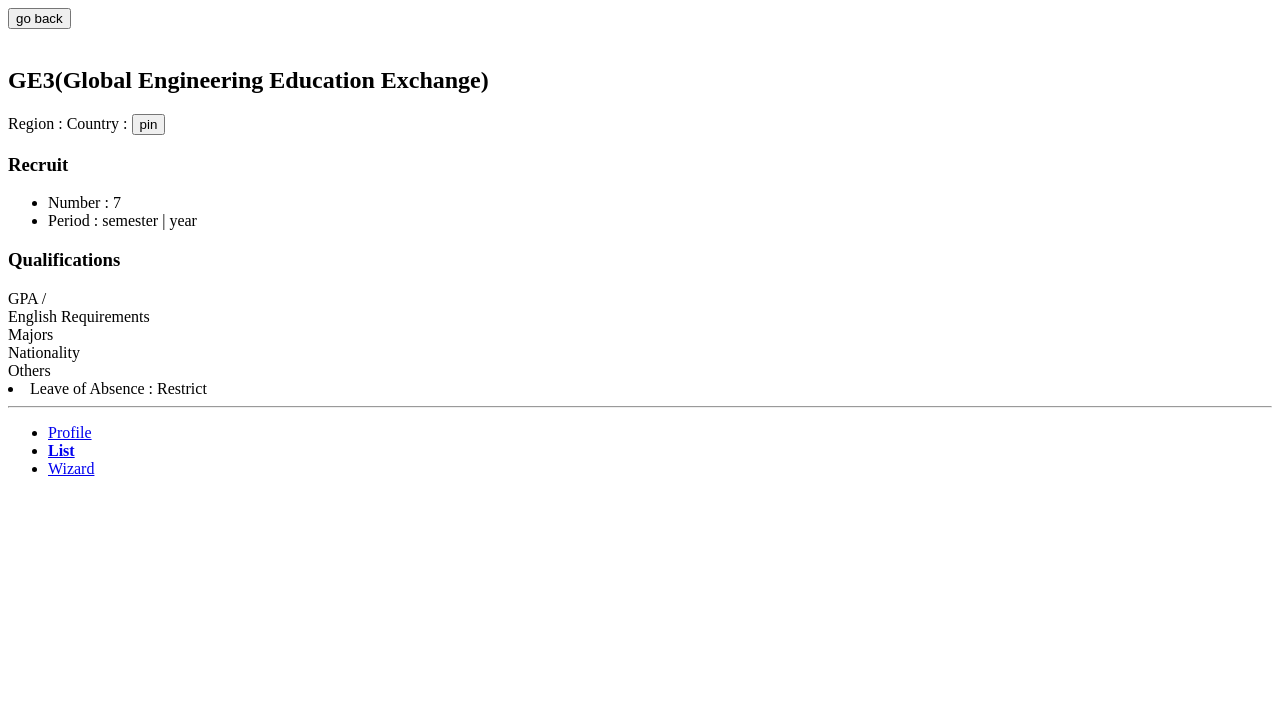
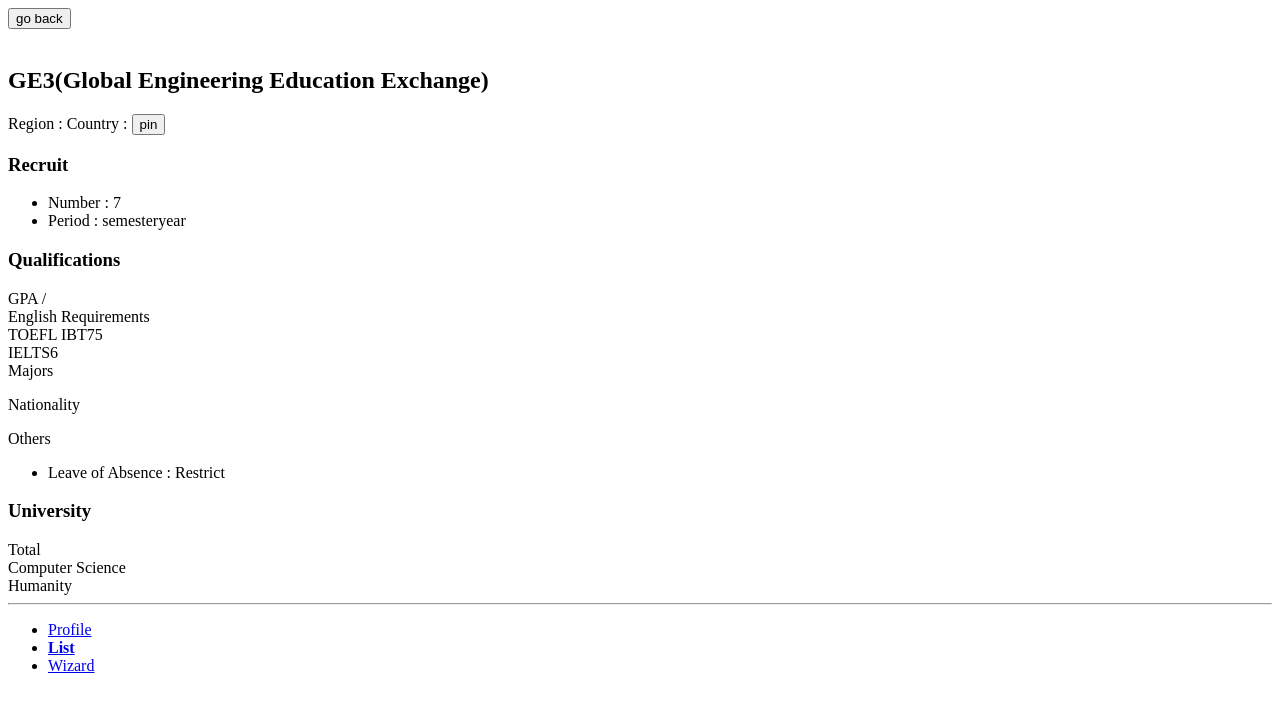
Before and after one commit to hongroklim/world-campus, a React (Create React App) app in the folder frontend/: page /programs/1 in a window 1280 px wide. Shown: the top 712 px of the page. Built offline with nearby package versions, Linux system fonts and the light colour scheme; the HTML template or start-up script is replaced by a standard one.

Commit message:
Updated Details

```diff
--- a/frontend/package.json
+++ b/frontend/package.json
@@ -1,5 +1,5 @@
 {
-  "name": "frontend",
+  "name": "world-camus",
   "version": "0.1.0",
   "private": true,
   "dependencies": {
--- a/frontend/src/components/Detail.jsx
+++ b/frontend/src/components/Detail.jsx
@@ -2,15 +2,34 @@
 import { useParams } from "react-router-dom"
 
 import Qualfs from "./Qualfs"
+import UnivDetail from "./UnivDetail"
 
-import { loadProgram } from "../utils/repo"
+import { loadProgram, loadUniversity } from "../utils/repo"
+import { getListItems } from "../utils/elements"
+
+const Recruit = ({ program }) => {
+  return (
+    <div>
+      <h3>Recruit</h3>
+      <ul>
+        <li>Number : {program['recruit-number']}</li>
+        <li>Period : {getListItems(program.period).map(e => (
+          <span key={e.text}>{e.text}</span>
+        ))}</li>
+      </ul>
+    </div>
+  )
+}
 
 const Detail = (props) => {
   let { seq } = useParams();
   seq = parseInt(seq);
 
   const [program] = useState(loadProgram(seq));
-  // console.log(program);
+  const [univ] = useState(loadUniversity(program['university-name']));
+
+  console.log(program);
+  console.log(univ);
 
   return (
     <>
@@ -28,15 +47,11 @@
         <button>pin</button>
       </div>
 
-      <div>
-        <h3>Recruit</h3>
-        <ul>
-          <li>Number : {program['recruit-number']}</li>
-          <li>Period : {program.period}</li>
-        </ul>
-      </div>
+      <Recruit program={program} />
 
       <Qualfs program={program} />
+
+      <UnivDetail univ={univ} />
     </>
   );
 }
--- /dev/null
+++ b/frontend/src/components/QualfEng.jsx
@@ -0,0 +1,69 @@
+import React, { useState } from "react"
+
+const QualfEng = ({ program }) => {
+  const [label, setLabel] = useState(null);
+
+  const hasDetail = (program, input) => {
+    for(const e of ['r', 'l', 's', 'w']){
+      if(program[`${input}-${e}`])
+        return true;
+    }
+    return false;
+  }
+
+  const handleToggle = tobeLabel => {
+    // Close when trying to set same one
+    setLabel(label !== tobeLabel ? tobeLabel : null);
+  }
+
+  return (
+    <>
+      <div>
+        {program.ibt ?
+          <div>
+            <span>TOEFL IBT</span><span>{program.ibt}</span>
+            {hasDetail(program, 'ibt') ?
+              <button onClick={()=>handleToggle('ibt')}
+                      className={label === 'ibt' ? 'btn-active' : null}>
+              +</button> : null}
+          </div> : null}
+        {program.ielts ?
+          <div>
+            <span>IELTS</span><span>{program.ielts}</span>
+            {hasDetail(program, 'ielts') ?
+              <button onClick={()=>handleToggle('ielts')}
+                      className={label === 'ielts' ? 'btn-active' : null}>
+              +</button> : null}
+          </div> : null}
+        {program.itp ?
+          <div>
+            <span>TOEFL ITP</span><span>{program.itp}</span>
+          </div> : null}
+      </div>
+      {label ?
+        <div>
+          <button onClick={()=>handleToggle(null)}>close</button>
+          <table>
+            <thead>
+              <tr>
+                <th>Reading</th>
+                <th>Listening</th>
+                <th>Speaking</th>
+                <th>Writing</th>
+              </tr>
+            </thead>
+            <tbody>
+              <tr>
+                <td>{program[`${label}-r`]}</td>
+                <td>{program[`${label}-l`]}</td>
+                <td>{program[`${label}-s`]}</td>
+                <td>{program[`${label}-w`]}</td>
+              </tr>
+            </tbody>
+          </table>
+        </div> : null}
+    </>
+  )
+}
+
+export default QualfEng;
--- a/frontend/src/components/Qualfs.jsx
+++ b/frontend/src/components/Qualfs.jsx
@@ -1,9 +1,8 @@
-import { getLinkText } from "../utils/elements"
+import { getLinkText, getListItems } from "../utils/elements"
+
+import QualfEng from "./QualfEng"
 
 const Qualfs = ({ program }) => {
-
-  console.log(program);
-
   return (
     <div>
       <h3>Qualifications</h3>
@@ -15,18 +14,35 @@
 
         <div>
           <span>English Requirements</span>
+          <QualfEng program={program} />
         </div>
 
         <div>
           <span>Majors</span>
+          <ul>
+            {getListItems(program['restrict-major']).map(e => (
+              <li key={e.text}>
+                {e.yn ? 'O' : 'X'}
+                {getLinkText(e.text)}
+              </li>
+            ))}
+          </ul>
         </div>
 
         <div>
           <span>Nationality</span>
+          <ul>
+            {getListItems(program['restrict-nationality']).map(e => (
+              <li key={e.text}>
+                {e.text}
+              </li>
+            ))}
+          </ul>
         </div>
 
         <div>
           <span>Others</span>
+          <ul>
             <li>
               Leave of Absence :&nbsp;
               {program["restrict-loa"] === 'X' ? 'Available' : 'Restrict'}
@@ -37,6 +53,7 @@
                 {getLinkText(e)}
               </li>
             ))}
+          </ul>
         </div>
       </div>
     </div>
--- /dev/null
+++ b/frontend/src/components/UnivDetail.jsx
@@ -0,0 +1,31 @@
+import React, { useState } from "react"
+
+import UnivRanks from "./UnivRanks"
+
+import { loadUniversity } from "../utils/repo"
+
+const labelList = [
+  {"key": 'established', "label": 'Established'},
+  {"key": 'student-number', "label": 'Students'},
+  {"key": 'faculty-number', "label": 'Faculties'}
+]
+
+const UnivDetail = ({ univ }) => {
+  return (
+    <div>
+      <h3>University</h3>
+      <div>
+        {labelList.filter(e => univ[e.key]).map(e => (
+          <div key={e.key}>
+            <span>{e.label}</span>
+            <span>{univ[e.key]}</span>
+          </div>
+        ))}
+      </div>
+
+      <UnivRanks univ={univ} />
+    </div>
+  );
+}
+
+export default UnivDetail;
--- /dev/null
+++ b/frontend/src/components/UnivRanks.jsx
@@ -0,0 +1,48 @@
+import React, { useState } from "react"
+
+const ranks = {
+  "tot": 'Total',
+  "cse": "Computer Science",
+  "hum": "Humanity"
+}
+
+const matchRank = (label, key) => {
+  return key.startsWith(`${label}-`) && !key.endsWith('-score');
+}
+
+const keyToLabel = (key) => {
+  return key.replace(/^[a-z]+-/g, '').replace(/-/gi, ' ')
+          .replace(/\b\w/g, l => l.toUpperCase());
+}
+
+const UnivRanks = ({ univ }) => {
+  const [label, setLabel] = useState(null);
+
+  const handleChange = (tobeLabel) => {
+    setLabel(label !== tobeLabel ? tobeLabel : null);
+  }
+
+  return (
+    <div>
+      <div>
+        {Object.keys(ranks).map(e => (
+          <div key={e} className={label === e ? 'label-active' : null}
+                onClick={()=>handleChange(e)}>
+            {ranks[e]}
+          </div>
+        ))}
+      </div>
+
+      {label ? <div>
+        {Object.keys(univ)
+            .filter(e => matchRank(label, e)).map(e => (
+          <div key={e}>
+            <div>{keyToLabel(e)}</div><div>{univ[e]}</div>
+          </div>
+        ))}
+      </div> : null}
+    </div>
+  )
+}
+
+export default UnivRanks;
--- a/frontend/src/utils/elements.js
+++ b/frontend/src/utils/elements.js
@@ -17,6 +17,26 @@
   return text;
 }
 
+/**
+ * Parse "|" separated items into list elements
+ *
+ * @param {String} text - | (O|X) separated items
+ * @returns {List<Object>} - {"yn": Boolean, "text": String}
+ */
 export const getListItems = (text) => {
-  return [];
+  if(!text)
+    return [];
+
+  return text.split('|').filter(e => e).map(e => {
+    const item = {};
+    item.text = e.trim();
+
+    // Set YN if the label exists
+    if(/^\([O|X]\)/g.test(item.text)){
+      item.yn = item.text.startsWith("(O)");
+      item.text = item.text.replace(/^\([O|X]\)\s*/g, '');
+    }
+
+    return item;
+  });
 }
--- a/frontend/src/utils/repo.js
+++ b/frontend/src/utils/repo.js
@@ -17,7 +17,8 @@
   "major": "Information Systems"
 });
 
-export const loadPrograms = () => rawData.program || [];
+export const loadPrograms = () => (rawData.program || []);
+export const loadUniversities = () => (rawData.university || []);
 
 export const loadLocations = () => {
   const result = {};
@@ -47,4 +48,14 @@
   }
 
   return {};
-}
+};
+
+export const loadUniversity = (name) => {
+  const universities = loadUniversities();
+  for(const e in universities){
+    if(e=== name)
+      return universities[e];
+  }
+
+  return {};
+};
```
Lines whose indentation alone changed are shown as unchanged.
